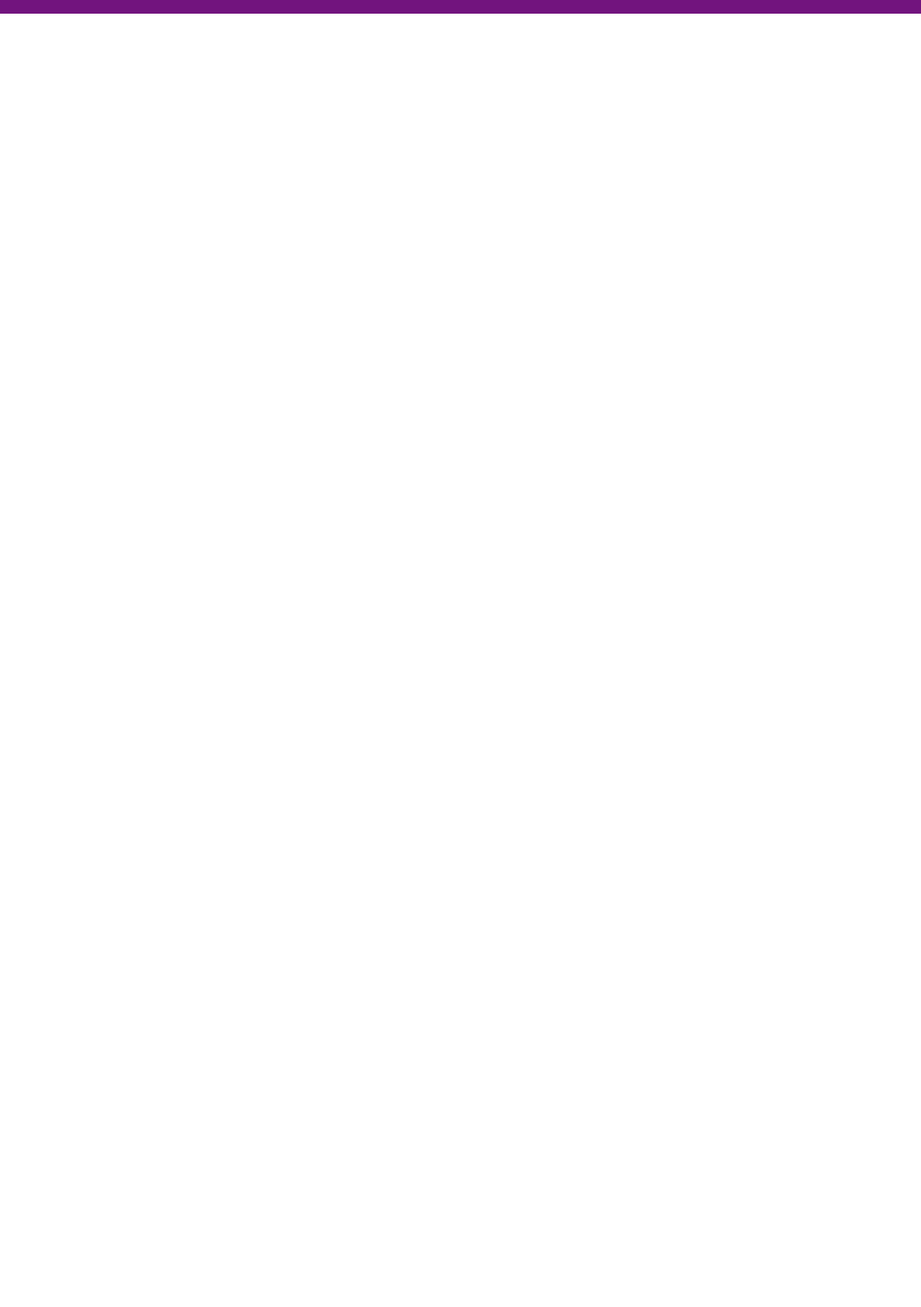
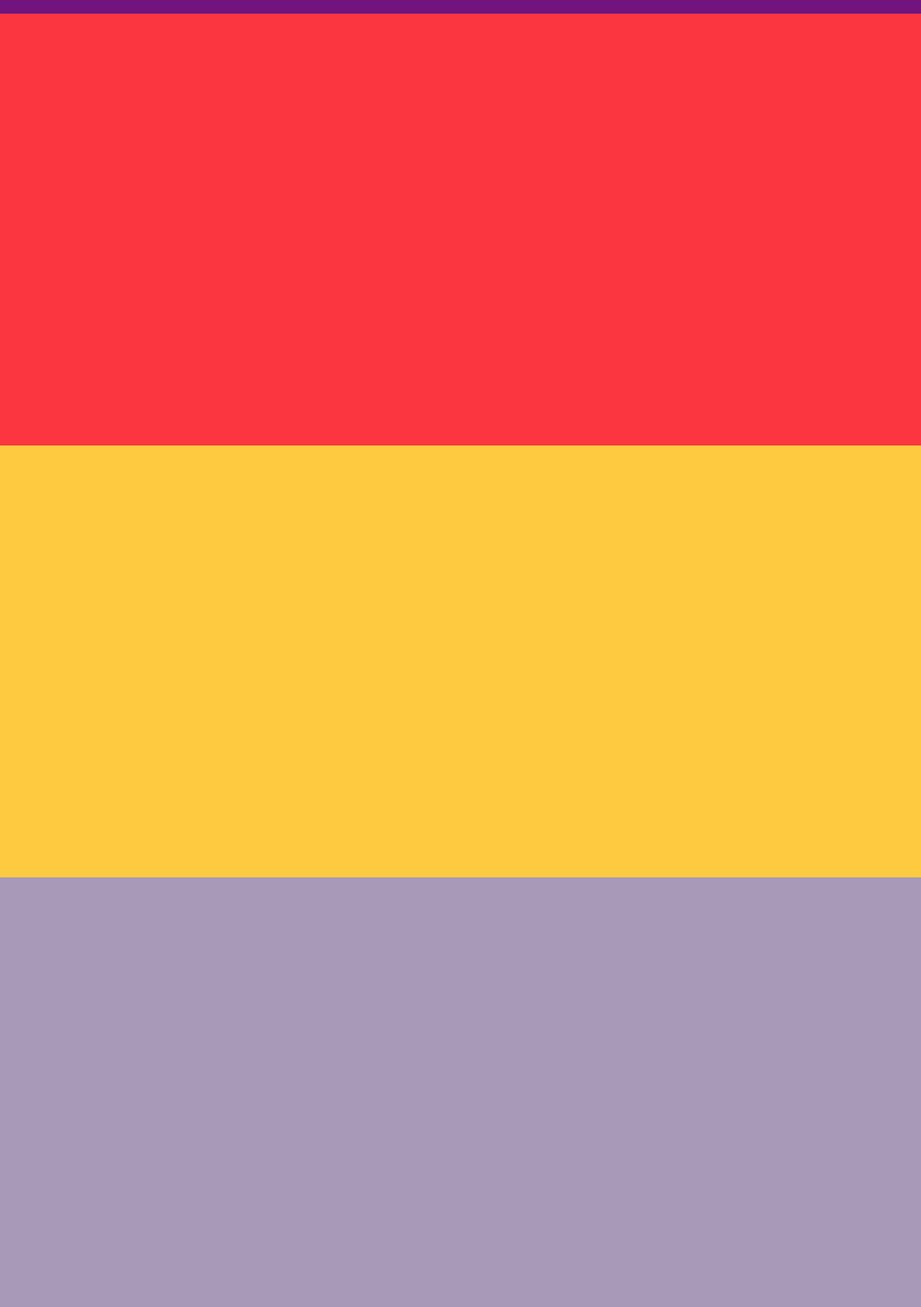
Before and after one commit to luismanuelvivas/FrontEnd-Guide, a website: page index.html in a window 1280 px wide. Shown: the part 81-1897 px from the top of the page at 72% size. Drawn offline with nearby package versions, Linux system fonts and the light colour scheme.

Commit message:
fixing classes and adding new section html

```diff
--- a/index.html
+++ b/index.html
@@ -20,17 +20,22 @@
         </ul>
     </header>
 
-    <section class="section">
+    <section class="section1">
         <aside class="aside"></aside>
         <aside class="aside"></aside>
     </section>
 
-    <section class="section">
+    <section class="section2">
         <aside class="aside"></aside>
         <aside class="aside"></aside>
     </section>
 
-    <section class="section">
+    <section class="section3">
+        <aside class="aside"></aside>
+        <aside class="aside"></aside>
+    </section>
+
+    <section class="section4">
         <aside class="aside"></aside>
         <aside class="aside"></aside>
     </section>
```
